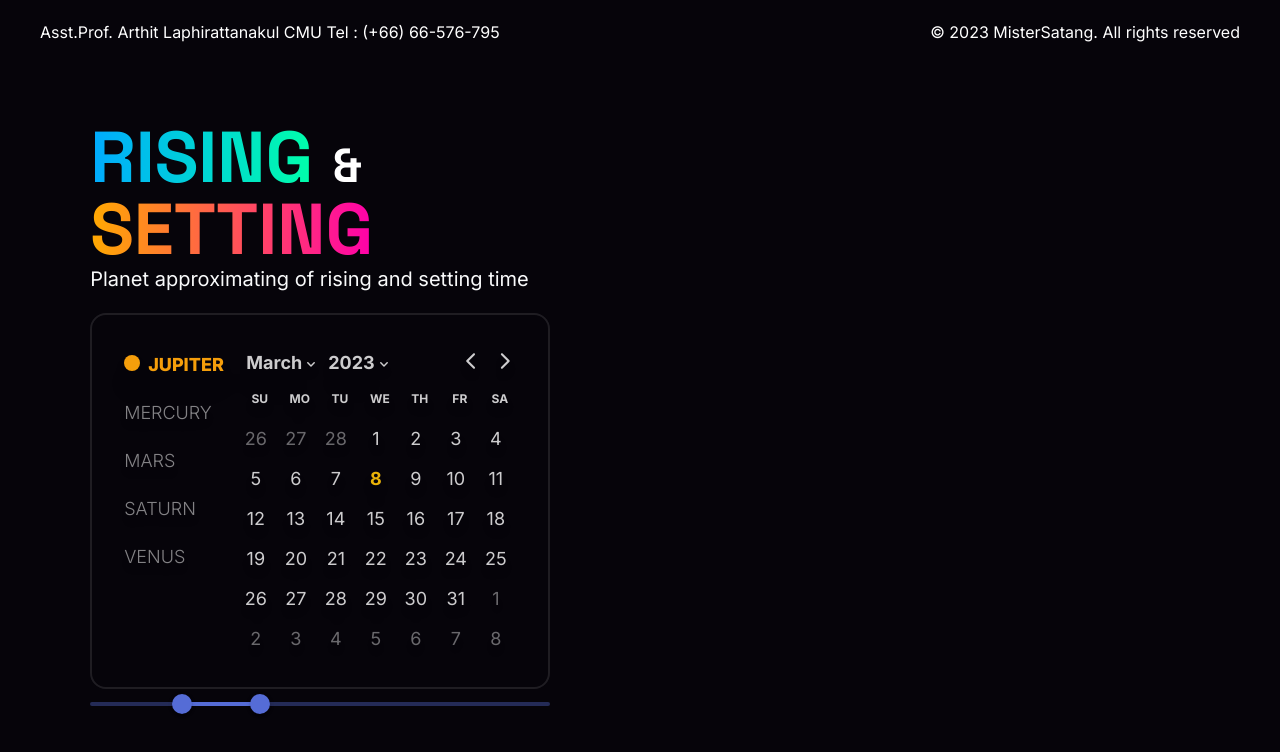
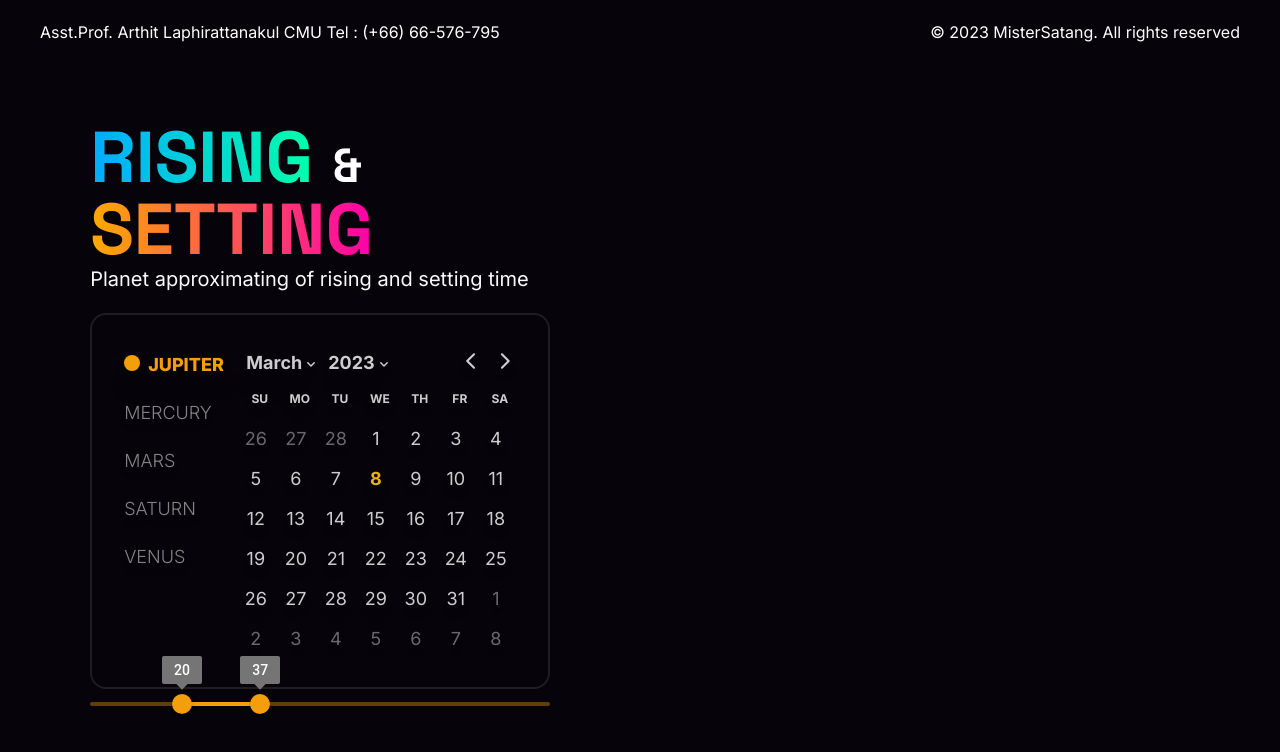
Before and after one commit to SatangBudsai/web-parst-server, a Next.js app: page / in a window 1280 px wide. Shown: the top 752 px of the page. Built offline with nearby package versions, Linux system fonts and the light colour scheme.

Commit message:
changeColor slider

```diff
--- a/config/theme.tsx
+++ b/config/theme.tsx
@@ -8,7 +8,7 @@ const theme = createTheme({
       main: "#556cd6",
     },
     secondary: {
-      main: "#19857b",
+      main: "#F59E0B",
     },
     error: {
       main: red.A400,
--- a/pages/index.tsx
+++ b/pages/index.tsx
@@ -7,7 +7,7 @@ import { useState } from "react";
 const space_Grotesk = Space_Grotesk({ subsets: ["latin"] });
 
 function valuetext(value: number) {
-  return `${value}°C`;
+  return `${value}`;
 }
 
 export default function index() {
@@ -73,8 +73,9 @@ export default function index() {
                 getAriaLabel={() => "Temperature range"}
                 value={value}
                 onChange={handleChange}
-                valueLabelDisplay="auto"
                 getAriaValueText={valuetext}
+                color="secondary"
+                valueLabelDisplay="on"
               />
             </div>
           </div>
```
